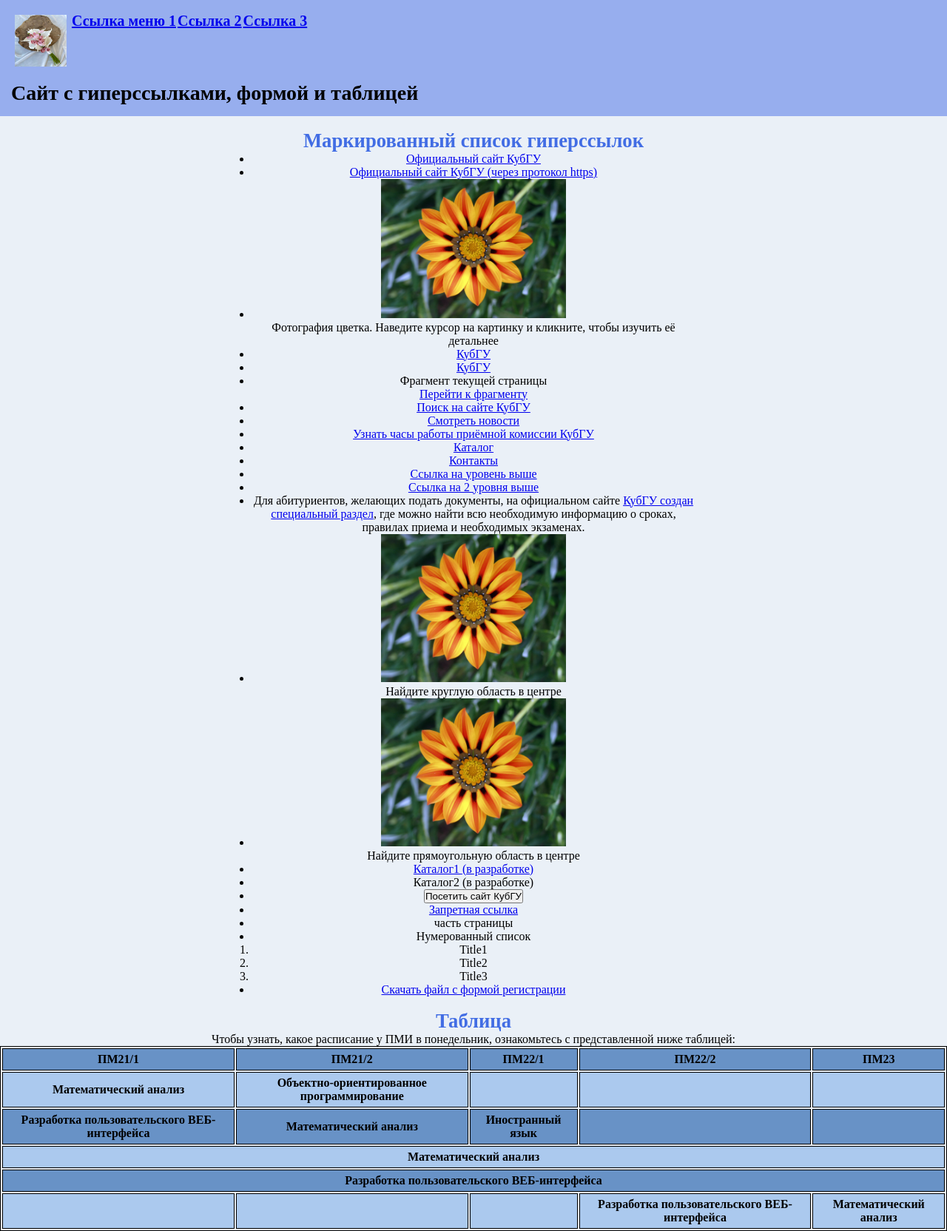
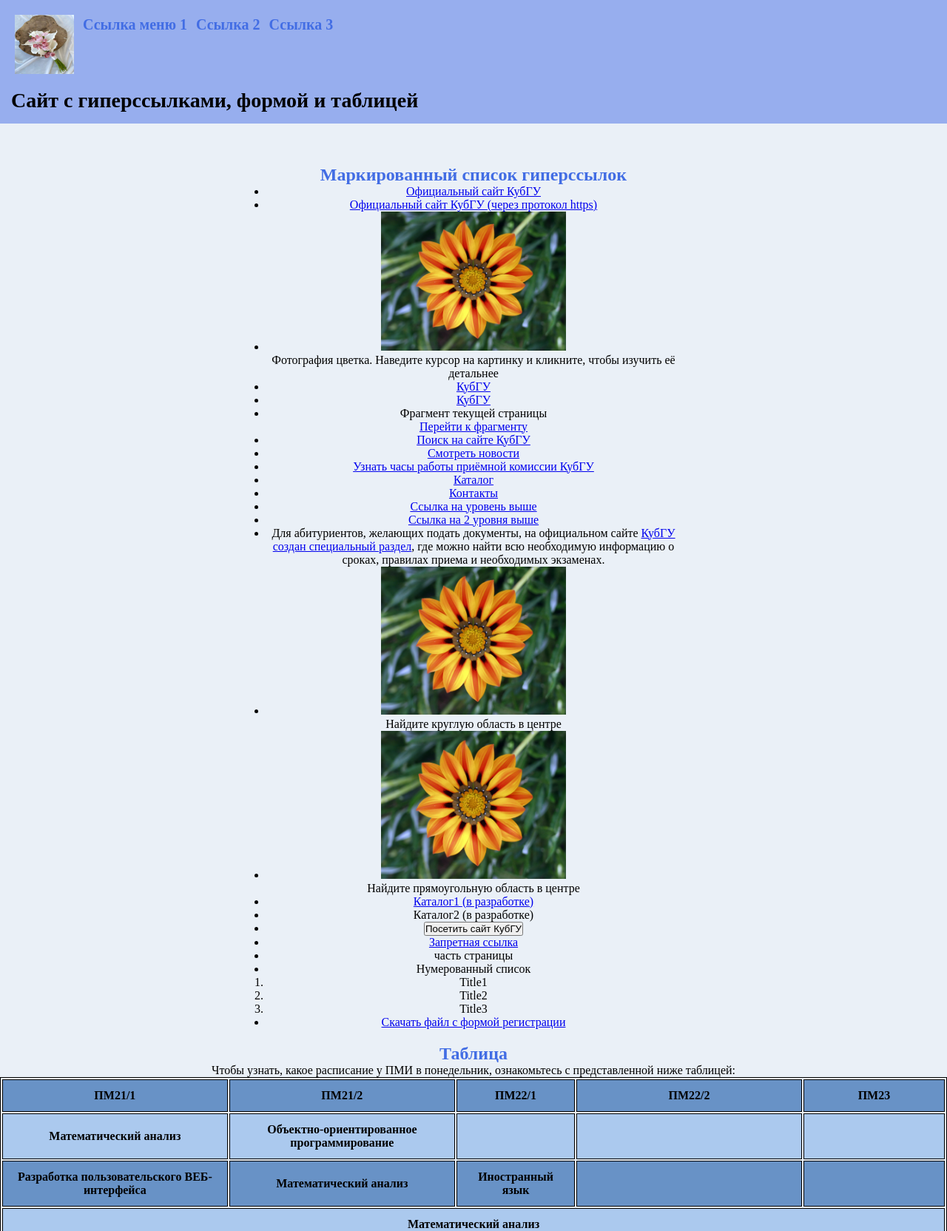
Before and after one commit to angelinaliverova06-eng/angelinaliverova06-eng-3.github.io, a plain HTML site: page index.html in a window 1280 px wide. Shown: the top 1664 px of the page at 74% size. Drawn offline with Linux system fonts and the light colour scheme.

Commit message:
Add files via upload

```diff
--- a/index.html
+++ b/index.html
@@ -38,7 +38,6 @@
         </header>
     </div>
 
-    <br>
     <div id="center">
         <h2> <a id="t1"> Маркированный список гиперссылок</a> </h2>
         <ul>
@@ -192,8 +191,10 @@
     </div>
 
 
+    <div class="forma">
         <h2> <a id="t3"> Форма </a> </h2>
-    <form class="form" action="#" method="post">
+        <form class="forma" action="#" method="post">
+
         <fieldset>
             <legend class="lead text-muted">Личная информация</legend>
 
@@ -261,6 +262,7 @@
         <br>
         <button type="submit" class="lead text">Сохранить</button>
         </form>
+    </div>
 
     <br>
     <footer>
--- a/style.css
+++ b/style.css
@@ -4,176 +4,194 @@
     box-sizing: border-box;
 }
 
-h1{
-    text-align: left;
-    font-size: 28px;
-}
-
-body{
+body {
     background-color: #eaf0f7;
-    font-size:medium;
+    font-size: medium;
     text-align: center;
     display: flex;
     flex-direction: column;
     min-height: 100vh;
 }
 
-#nav{
-    color:rgb(66, 109, 228);
-    order: 3;
+h1 {
+    text-align: left;
+    font-size: 24px;
 }
 
-h2{
-    font-size: 20pt;
+h2 {
+    font-size: 18px;
     color: rgb(66, 109, 228);
 }
 
-nav, header, footer{
+nav, header, footer {
     width: 100%;
     padding: 15px;
 }
 
-header{
+header {
     display: flex;
     align-items: center;
-    gap: 15px;
+    gap: 10px;
     order: 1;
+    background-color: rgb(151, 174, 238);
 }
 
-div#first{
+#nav {
+    color: white;
+    order: 2;
+    background-color: rgb(66, 109, 228);
+}
+
+nav ul {
+    list-style: none;
+    display: flex;
+    flex-direction: column;
+    gap: 8px;
+}
+
+nav a {
+    color: white;
+    text-decoration: none;
+    display: block;
+    padding: 5px;
+}
+
+div#first {
     background-color: rgb(151, 174, 238);
     width: 100%;
 }
 
-div#center{
-    max-width: 960px;
-    text-align: center;
-    margin: auto;
-    width: 600px;
+div#form{
+    order: 3;
 }
 
-.firsttable{
-    table-layout: fixed;
-    font-weight: solid;
-    font-size: 20px;
+div#center {
+    order: 4;
+    width: 100%;
+    max-width: 100%;
+    text-align: center;
+    margin: 0;
+    padding: 15px;
 }
 
-img#logo{
+img#logo {
     float: left;
     align-self: center;
     margin: 5px;
-    width: 70px;
-    height: 70px;
+    width: 60px;
+    height: 60px;
 }
 
-h2#t2{
-    order: 2;
-    flex: 1;
+.firsttable {
+    table-layout: fixed;
+    font-weight: solid;
+    font-size: 16px;
 }
 
-.special{
+.special {
     border: 1px solid #000000;
     table-layout: auto;
     white-space: normal;
     width: 100%;
     margin-bottom: 20px;
+    font-size: 14px;
 }
-.special th{
+
+.special th {
     font-weight: bold;
-    padding: 5px;
+    padding: 8px 5px;
     border: 1px solid #000000;
 }
-.special td{
-    padding: 5px 10px;
+
+.special td {
+    padding: 8px 5px;
     border: 1px solid #000000;
     text-align: center;
 }
 
-.special tbody tr:nth-child(odd){
+.special tbody tr:nth-child(odd) {
     background-color: #6892c6;
 }
 
-.special tbody tr:nth-child(even){
+.special tbody tr:nth-child(even) {
     background-color: #abc9ee;
 }
 
-.bld{
+.bld {
     font-weight: bold;
 }
 
-footer{
-    order: 4;
+.forma{
+    order: 5;
+}
+
+footer {
+    order: 6;
     background-color: rgb(151, 174, 238);
     padding: 10px;
 }
 
+@media screen and (min-width: 768px) {
+    body {
+        display: flex;
+        flex-direction: column;
+    }
 
-@media (max-width: 767px) {
-    body {
-        display: grid;
-        flex-direction: column;
-        gap: 0;
+    h1 {
+        font-size: 28px;
+    }
+
+    h2 {
+        font-size: 24px;
     }
 
     header {
-        order: 1;
-        display: flex;
-        align-items: center;
-        background-color: rgb(151, 174, 238);
-        padding: 10px;
-        margin: 0;
+        gap: 15px;
+        background-color: transparent;
     }
 
     #nav {
-        order: 2;
-        background-color: rgb(66, 109, 228);
-        color: white;
-        padding: 10px;
-        margin: 0;
+        order: 3;
+        color: rgb(66, 109, 228);
+        background-color: transparent;
     }
 
     nav ul {
-        list-style: none;
-        display: flex;
-        flex-direction: column;
-        gap: 8px;
+        flex-direction: row;
+        justify-content: center;
     }
 
     nav a {
-        color: white;
-        text-decoration: none;
-        display: block;
-        padding: 5px;
-    }
-
-    div#first {
-        width: 100%;
+        color: rgb(66, 109, 228);
     }
 
     div#center {
         order: 3;
-        width: 100%;
-        max-width: 100%;
-        padding: 15px;
-        margin: 0;
+        max-width: 960px;
+        width: 600px;
+        margin: 0 auto;
+        padding: 20px;
     }
 
-    /*div#form{
+    div#form{
         order: 4;
-    }*/
+    }
 
-    footer {
-        order: 5;
-        background-color: rgb(151, 174, 238);
-        padding: 10px;
+    img#logo {
+        width: 80px;
+        height: 80px;
+    }
+
+    .firsttable {
+        font-size: 20px;
     }
 
     .special {
-        font-size: 14px;
+        font-size: 16px;
     }
 
     .special th,
     .special td {
-        padding: 8px 5px;
+        padding: 12px 15px;
     }
 }
```
Lines whose indentation alone changed are shown as unchanged.
